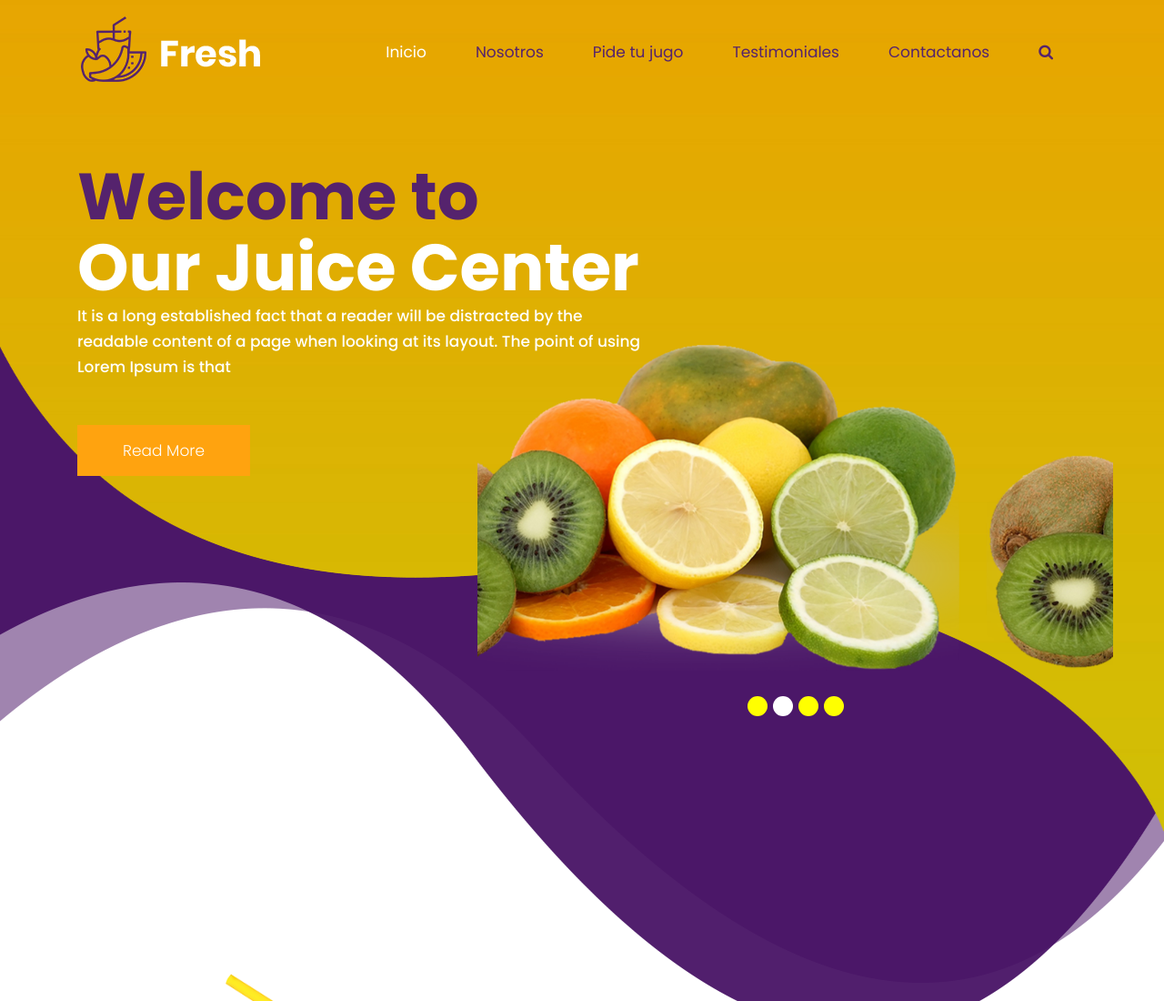
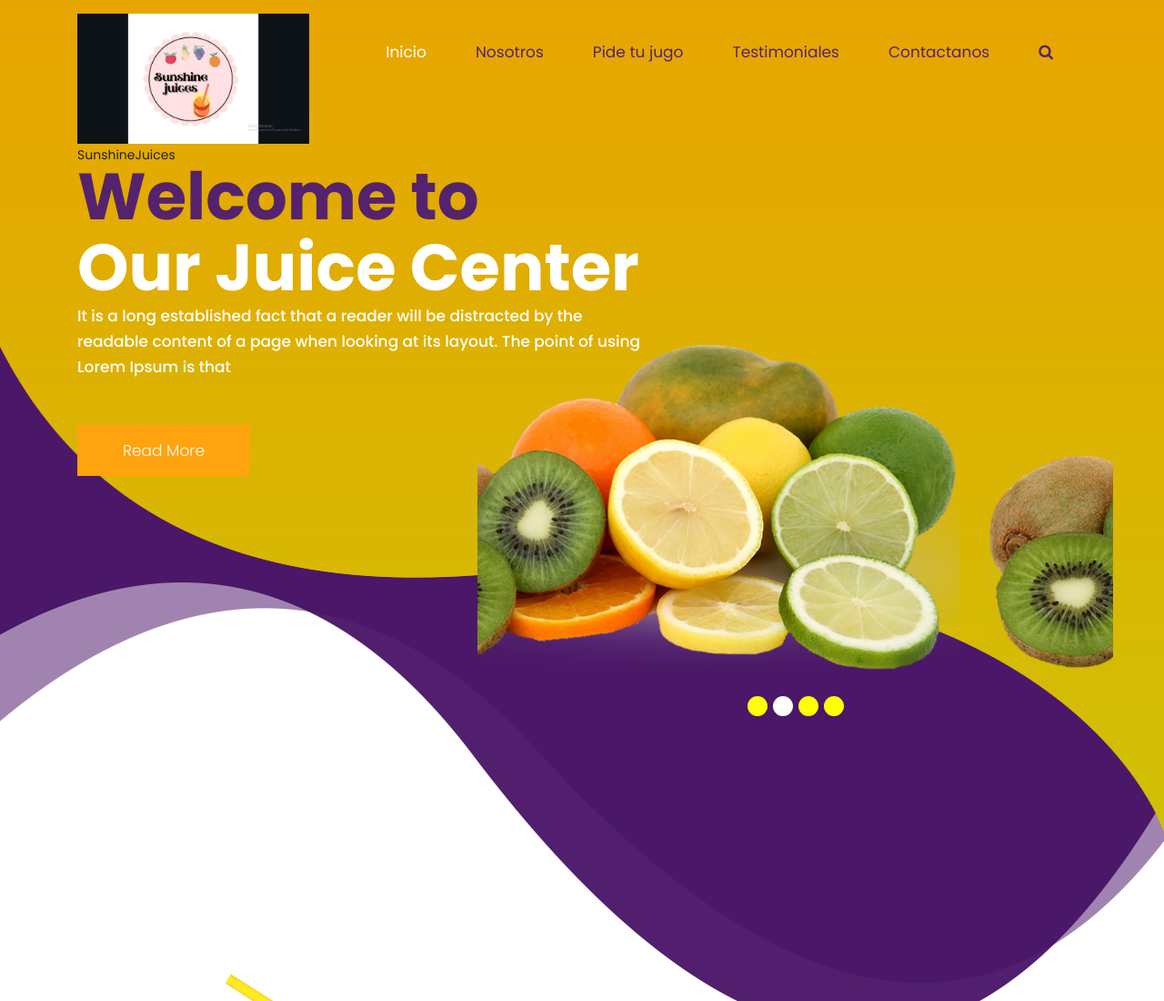
Before and after one commit to felipe16032/sunshine, a plain HTML site: page index.html in a window 1280 px wide. Shown: the top 1100 px of the page at 91% size. Drawn offline with nearby package versions, Linux system fonts and the light colour scheme.

Commit message:
agregar logo

```diff
--- a/index.html
+++ b/index.html
@@ -44,7 +44,7 @@
                      <div class="full">
                         <div class="center-desk">
                            <div class="logo">
-                              <a href="index.html"><img src="images/logo.png" alt="#" /></a>
+                              <a href="index.html"><img src="images/Imagen2.png" alt="#" />SunshineJuices</a>
                            </div>
                         </div>
                      </div>
```
